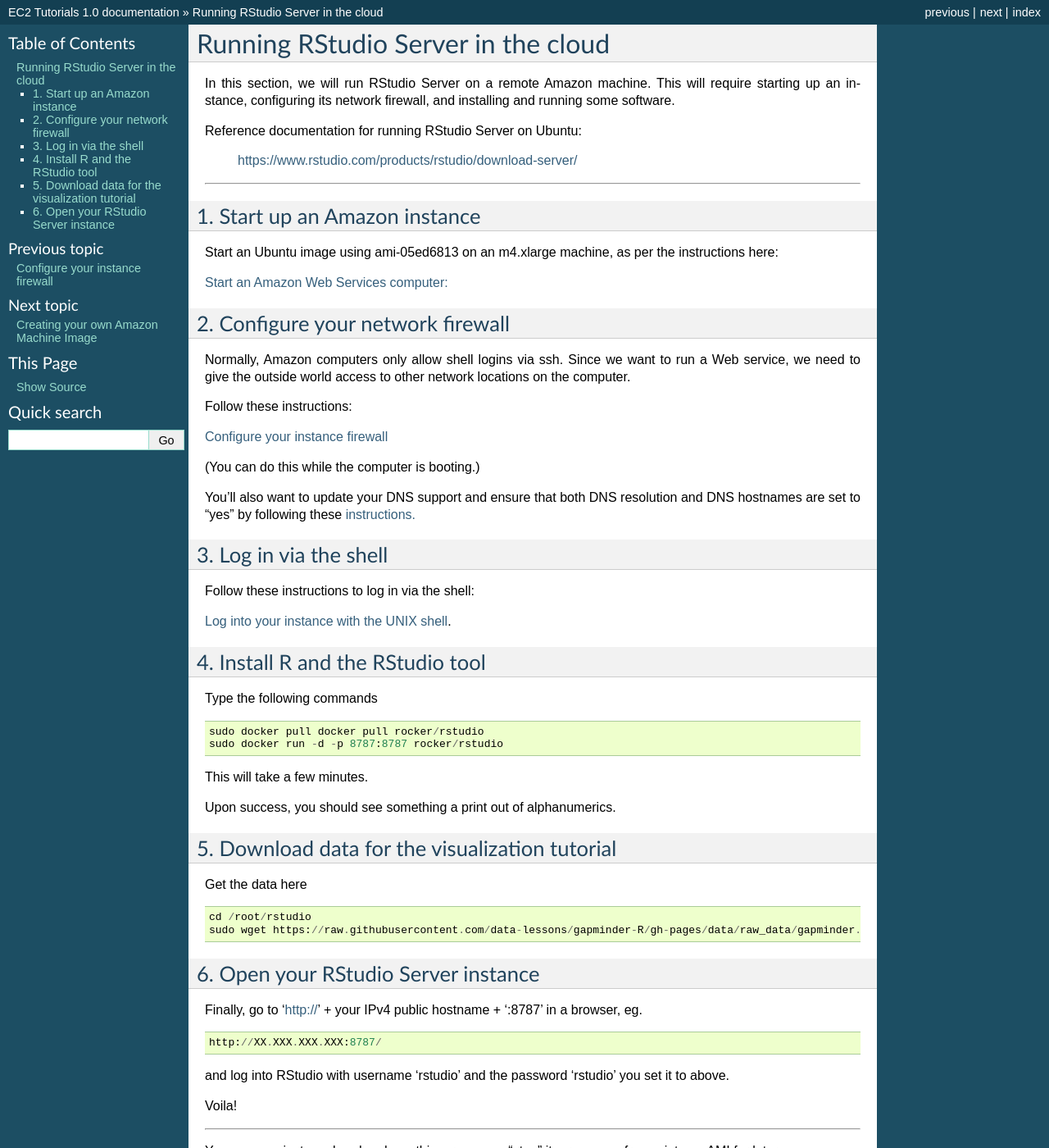
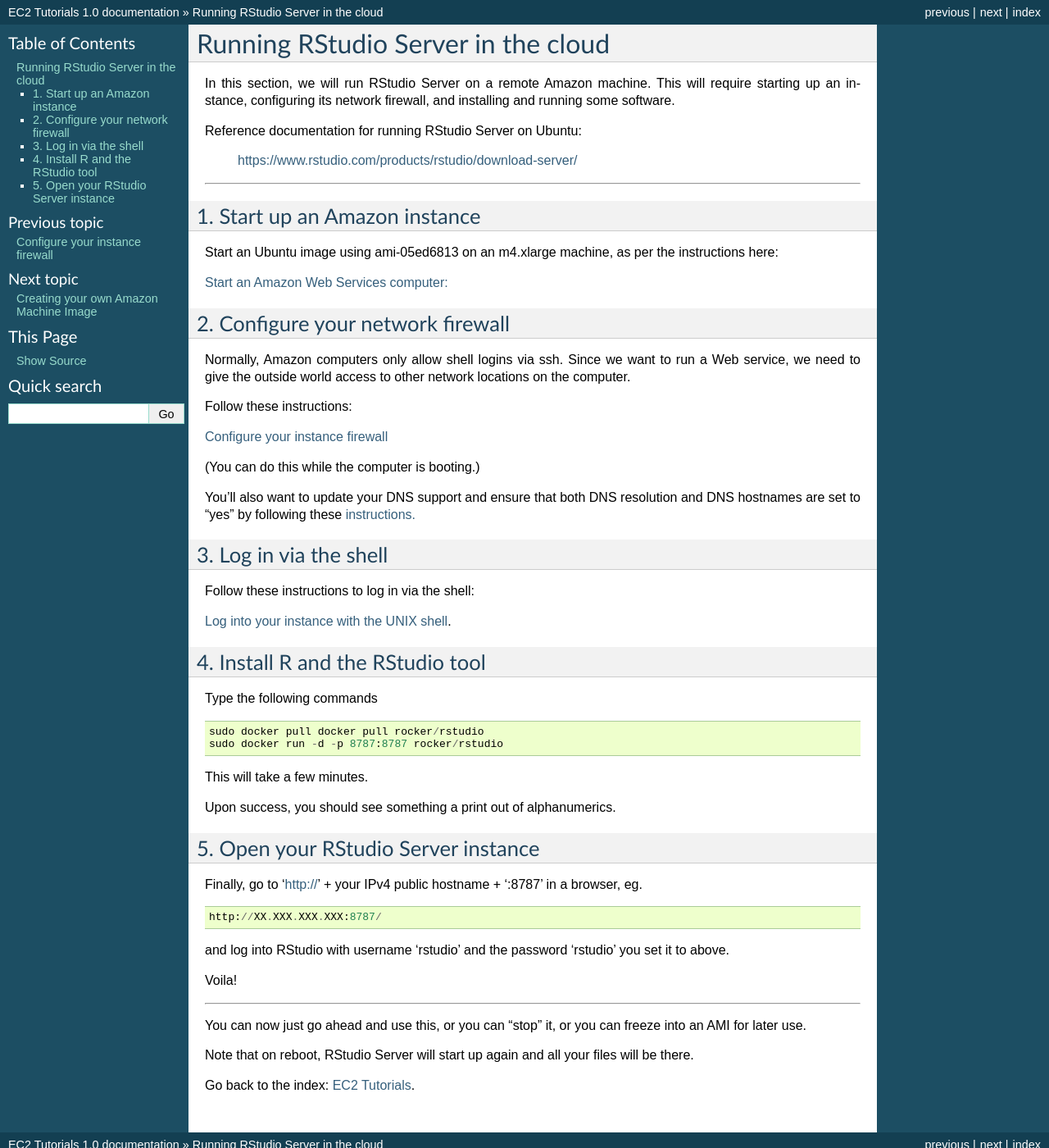
Before and after one commit to germs-lab/ec2-tutorials, a Sphinx documentation site: the page built from docs/install-rstudio-server.rst, in a window 1280 px wide and 1400 px high. Shown: the whole window at 82% size. Built offline with Sphinx 7.4.7, drawn with Linux system fonts in a browser that asks for light colours.

Commit message:
Update install-rstudio-server.rst

```diff
--- a/docs/install-rstudio-server.rst
+++ b/docs/install-rstudio-server.rst
@@ -58,15 +58,8 @@
 
 Upon success, you should see something a print out of alphanumerics.
 
-5.  Download data for the visualization tutorial
-------------------------------------------------
 
-Get the data here ::
-
-    cd /root/rstudio
-    sudo wget https://raw.githubusercontent.com/data-lessons/gapminder-R/gh-pages/data/raw_data/gapminder.csv
-
-6. Open your RStudio Server instance
+5. Open your RStudio Server instance
 ------------------------------------
 
 Finally, go to 'http://' + your IPv4 public hostname + ':8787' in a browser,
```
